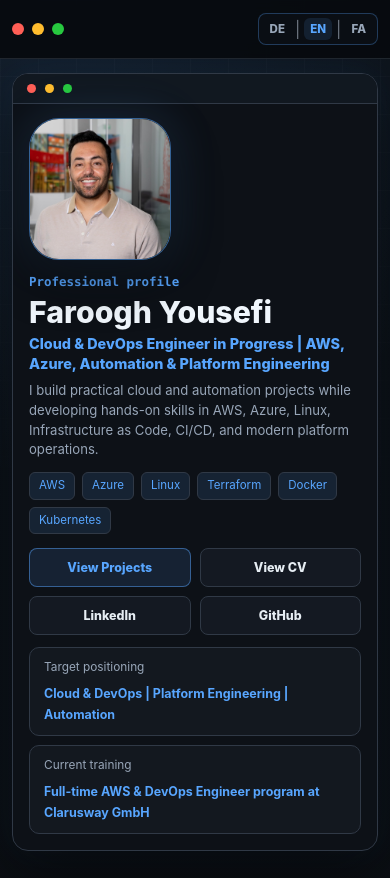
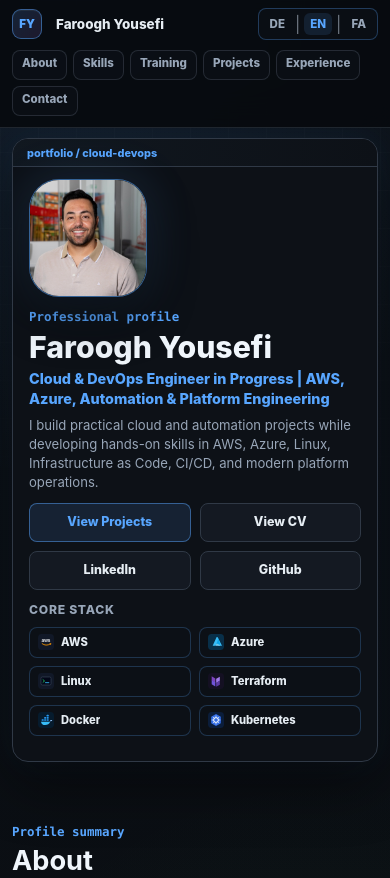
Before and after one commit to farooghyousefi/portfolio, a plain HTML site: page index.html in a window 390 px wide. Shown: the top 878 px of the page. Drawn offline with Linux system fonts and the light colour scheme.

Commit message:
Refine OS neutral mobile portfolio design

```diff
--- a/index.html
+++ b/index.html
@@ -9,7 +9,7 @@ content="Portfolio of Faroogh Yousefi, Berlin-based Cloud and DevOps Engineer in
 />
 <title>Faroogh Yousefi | Cloud & DevOps Engineer in Progress</title>
 <link rel="canonical" href="https://farooghyousefi.com/" />
-<link rel="stylesheet" href="styles.css?v=20260618-training-date-meta" />
+<link rel="stylesheet" href="styles.css?v=20260618-os-neutral-mobile" />
 <script>
 window.va = window.va || function () { (window.vaq = window.vaq || []).push(arguments); };
 </script>
@@ -19,9 +19,7 @@ window.va = window.va || function () { (window.vaq = window.vaq || []).push(argu
 <header class="site-header">
 <nav class="terminal-nav section-shell" aria-label="Primary navigation">
 <a class="brand" href="#top" aria-label="Faroogh Yousefi home">
-<span class="terminal-dot red" aria-hidden="true"></span>
-<span class="terminal-dot yellow" aria-hidden="true"></span>
-<span class="terminal-dot green" aria-hidden="true"></span>
+<span class="brand-mark" aria-hidden="true">FY</span>
 <span class="brand-text">Faroogh Yousefi</span>
 </a>
 
@@ -50,10 +48,8 @@ window.va = window.va || function () { (window.vaq = window.vaq || []).push(argu
 <section class="hero section-shell" aria-labelledby="hero-title">
 <div class="terminal-window">
 <div class="terminal-titlebar" aria-hidden="true">
-<span class="terminal-dot red"></span>
-<span class="terminal-dot yellow"></span>
-<span class="terminal-dot green"></span>
-<span class="terminal-path">~/portfolio/cloud-devops</span>
+<span class="terminal-path">portfolio / cloud-devops</span>
+<span class="shell-state">Berlin based · cloud & automation</span>
 </div>
 
 <div class="terminal-body">
@@ -67,22 +63,23 @@ I build practical cloud and automation projects while developing hands-on skills
 Linux, Infrastructure as Code, CI/CD, and modern platform operations.
 </p>
 
-<ul class="tech-pills" aria-label="Target technologies">
-<li>AWS</li>
-<li>Azure</li>
-<li>Linux</li>
-<li>Terraform</li>
-<li>Docker</li>
-<li>Kubernetes</li>
-<li>Jenkins</li>
-<li>CI/CD</li>
-</ul>
-
 <div class="hero-actions" aria-label="Hero actions">
 <a class="button primary" href="#projects" data-i18n="hero.viewProjects">View Projects</a>
 <a class="button secondary" href="assets/Faroogh-Yousefi-CV.pdf" target="_blank" rel="noopener noreferrer" data-i18n="hero.viewCv">View CV</a>
 <a class="button secondary" href="https://www.linkedin.com/in/farooghyousefi/" target="_blank" rel="noreferrer">LinkedIn</a>
 <a class="button secondary" href="https://github.com/farooghyousefi" target="_blank" rel="noreferrer">GitHub</a>
+</div>
+
+<div class="hero-stack" aria-label="Core technology stack">
+<span data-i18n="labels.coreStack">Core stack</span>
+<ul>
+<li><img src="assets/icons/aws.svg" alt="" aria-hidden="true" /><span data-i18n="stack.items.aws">AWS</span></li>
+<li><img src="assets/icons/azure.svg" alt="" aria-hidden="true" /><span data-i18n="stack.items.azure">Azure</span></li>
+<li><img src="assets/icons/linux.svg" alt="" aria-hidden="true" /><span data-i18n="stack.items.linux">Linux</span></li>
+<li><img src="assets/icons/terraform.svg" alt="" aria-hidden="true" /><span data-i18n="stack.items.terraform">Terraform</span></li>
+<li><img src="assets/icons/docker.svg" alt="" aria-hidden="true" /><span data-i18n="stack.items.docker">Docker</span></li>
+<li><img src="assets/icons/kubernetes.svg" alt="" aria-hidden="true" /><span data-i18n="stack.items.kubernetes">Kubernetes</span></li>
+</ul>
 </div>
 </div>
 
@@ -495,6 +492,6 @@ rel="noreferrer"
 <p data-i18n="footer.text">© 2026 Faroogh Yousefi. Cloud, DevOps & Automation Portfolio.</p>
 </footer>
 
-<script src="script.js?v=20260618-training-date-meta"></script>
+<script src="script.js?v=20260618-os-neutral-mobile"></script>
 </body>
 </html>
--- a/script.js
+++ b/script.js
@@ -44,6 +44,7 @@ const translations = {
       about: "Profile summary",
       skills: "Core capabilities",
       stack: "Technology focus",
+      coreStack: "Core stack",
       training: "Current learning path",
       projects: "Selected work",
       experience: "Experience overview",
@@ -275,6 +276,7 @@ const translations = {
       about: "Kurzprofil",
       skills: "Kernkompetenzen",
       stack: "Technologiefokus",
+      coreStack: "Kern-Stack",
       training: "Aktueller Lernpfad",
       projects: "Ausgewählte Arbeiten",
       experience: "Beruflicher Überblick",
@@ -504,6 +506,7 @@ const translations = {
       about: "خلاصه پروفایل",
       skills: "توانمندی های اصلی",
       stack: "تمرکز فناوری",
+      coreStack: "استک اصلی",
       training: "مسیر یادگیری فعلی",
       projects: "نمونه کارهای منتخب",
       experience: "نمای کلی سوابق",
--- a/styles.css
+++ b/styles.css
@@ -98,6 +98,21 @@ a {
   direction: ltr;
 }
 
+.brand-mark {
+  display: inline-grid;
+  width: 34px;
+  height: 34px;
+  place-items: center;
+  border: 1px solid rgba(88, 166, 255, 0.48);
+  border-radius: 10px;
+  background: linear-gradient(135deg, rgba(88, 166, 255, 0.16), rgba(192, 132, 252, 0.12));
+  color: var(--blue);
+  font-size: 0.82rem;
+  font-weight: 900;
+  letter-spacing: 0;
+  box-shadow: inset 0 1px 0 rgba(255, 255, 255, 0.06);
+}
+
 .brand-text {
   margin-left: 8px;
   font-weight: 800;
@@ -185,18 +200,25 @@ a {
 .terminal-titlebar {
   display: flex;
   align-items: center;
-  gap: 9px;
+  justify-content: space-between;
+  gap: 18px;
   min-height: 48px;
   padding: 0 24px;
   border-bottom: 1px solid var(--line);
-  background: #111820;
+  background: linear-gradient(90deg, rgba(17, 24, 32, 0.98), rgba(13, 17, 23, 0.94));
   direction: ltr;
 }
 
 .terminal-path {
-  margin-left: auto;
+  color: var(--blue);
+  font-size: 0.78rem;
+  font-weight: 850;
+}
+
+.shell-state {
   color: var(--muted);
   font-size: 0.78rem;
+  font-weight: 750;
 }
 
 .terminal-body {
@@ -291,6 +313,55 @@ h1 {
   display: flex;
   flex-wrap: wrap;
   gap: 12px;
+}
+
+.hero-stack {
+  display: grid;
+  gap: 10px;
+  margin-top: 22px;
+}
+
+.hero-stack > span {
+  color: var(--muted);
+  font-size: 0.76rem;
+  font-weight: 850;
+  letter-spacing: 0.06em;
+  text-transform: uppercase;
+}
+
+.hero-stack ul {
+  display: flex;
+  flex-wrap: wrap;
+  gap: 8px;
+  padding: 0;
+  margin: 0;
+  list-style: none;
+}
+
+.hero-stack li {
+  display: inline-flex;
+  align-items: center;
+  gap: 7px;
+  min-height: 34px;
+  padding: 6px 9px;
+  border: 1px solid rgba(88, 166, 255, 0.24);
+  border-radius: 8px;
+  background: rgba(13, 17, 23, 0.72);
+  color: var(--text);
+  font-size: 0.78rem;
+  font-weight: 800;
+}
+
+.hero-stack img {
+  width: 18px;
+  height: 18px;
+  object-fit: contain;
+}
+
+.hero-stack li span {
+  overflow: hidden;
+  text-overflow: ellipsis;
+  white-space: nowrap;
 }
 
 .button {
@@ -546,38 +617,38 @@ section:not(.hero) {
 
 .icon-grid {
   display: grid;
-  grid-template-columns: repeat(auto-fit, minmax(126px, 1fr));
-  gap: 14px;
+  grid-template-columns: repeat(auto-fit, minmax(118px, 1fr));
+  gap: 10px;
 }
 
 .icon-card {
   display: flex;
-  min-height: 144px;
+  min-height: 108px;
   align-items: center;
   justify-content: center;
   flex-direction: column;
-  gap: 14px;
-  padding: 18px 14px;
+  gap: 10px;
+  padding: 14px 12px;
   box-shadow:
-    0 18px 44px rgba(0, 0, 0, 0.26),
+    0 12px 30px rgba(0, 0, 0, 0.22),
     inset 0 1px 0 rgba(255, 255, 255, 0.03);
   text-align: center;
-  transition: border-color 160ms ease, box-shadow 160ms ease, transform 160ms ease;
+  transition: border-color 160ms ease, box-shadow 160ms ease, background 160ms ease;
 }
 
 .icon-card:hover {
   border-color: rgba(88, 166, 255, 0.66);
   box-shadow:
-    0 20px 54px rgba(0, 0, 0, 0.34),
+    0 16px 36px rgba(0, 0, 0, 0.28),
     0 0 26px rgba(88, 166, 255, 0.12),
     inset 0 1px 0 rgba(255, 255, 255, 0.04);
-  transform: translateY(-3px);
+  background: rgba(21, 26, 34, 0.92);
 }
 
 .icon-card img {
   display: block;
-  width: 64px;
-  height: 64px;
+  width: 44px;
+  height: 44px;
   object-fit: contain;
 }
 
@@ -650,21 +721,24 @@ html[dir="rtl"] .stack-heading p:last-child {
   display: block;
   margin-bottom: 8px;
   color: var(--blue);
-  font-size: 0.82rem;
+  font-size: 0.76rem;
   font-weight: 850;
-  line-height: 1.7;
+  line-height: 1.55;
 }
 
 .training-card .company,
 .company {
   color: var(--violet);
+  font-size: 0.9rem;
   font-weight: 850;
+  line-height: 1.55;
 }
 
 .education-card h4 {
   margin: 0 0 10px;
   color: #f0f6fc;
-  font-size: 1rem;
+  font-size: 1.08rem;
+  font-weight: 800;
   line-height: 1.4;
 }
 
@@ -950,28 +1024,36 @@ html[dir="rtl"] .brand-text {
   }
 
   .terminal-nav {
-    min-height: 58px;
+    display: grid;
+    grid-template-columns: minmax(0, 1fr) auto;
+    min-height: auto;
     align-items: center;
-    flex-direction: row;
-    padding: 8px 0;
+    gap: 8px 10px;
+    padding: 8px 0 10px;
   }
 
   .brand {
-    flex: 0 0 auto;
+    min-width: 0;
   }
 
-  .brand-text,
-  .terminal-path,
-  .nav-links {
-    display: none;
+  .brand-text {
+    display: block;
+    overflow: hidden;
+    margin-left: 6px;
+    font-size: 0.84rem;
+    text-overflow: ellipsis;
+    white-space: nowrap;
+  }
+
+  .brand-mark {
+    width: 30px;
+    height: 30px;
+    border-radius: 9px;
+    font-size: 0.72rem;
   }
 
   .nav-actions {
-    width: auto;
-    align-items: center;
-    flex-direction: row;
-    gap: 0;
-    margin-left: auto;
+    display: contents;
   }
 
   html[dir="rtl"] .nav-actions {
@@ -979,7 +1061,44 @@ html[dir="rtl"] .brand-text {
     margin-left: 0;
   }
 
+  .nav-links {
+    display: flex;
+    grid-column: 1 / -1;
+    grid-row: 2;
+    width: 100%;
+    gap: 6px;
+    overflow-x: auto;
+    padding: 2px 0 1px;
+    color: var(--text);
+    scrollbar-width: none;
+    -webkit-overflow-scrolling: touch;
+  }
+
+  .nav-links::-webkit-scrollbar {
+    display: none;
+  }
+
+  .nav-links a {
+    flex: 0 0 auto;
+    min-height: 30px;
+    padding: 7px 9px;
+    border: 1px solid rgba(132, 148, 170, 0.22);
+    border-radius: 8px;
+    background: rgba(13, 17, 23, 0.76);
+    color: var(--muted);
+    font-size: 0.72rem;
+    font-weight: 800;
+    line-height: 1;
+  }
+
+  .nav-links a:hover {
+    color: var(--blue);
+  }
+
   .language-switcher {
+    grid-column: 2;
+    grid-row: 1;
+    justify-self: end;
     gap: 4px;
     padding: 4px 5px;
     border-color: rgba(88, 166, 255, 0.3);
@@ -992,7 +1111,7 @@ html[dir="rtl"] .brand-text {
   }
 
   .hero {
-    padding: 14px 0 22px;
+    padding: 10px 0 18px;
   }
 
   .terminal-window {
@@ -1003,31 +1122,34 @@ html[dir="rtl"] .brand-text {
   }
 
   .terminal-titlebar {
-    min-height: 30px;
+    min-height: 28px;
     padding-inline: 14px;
   }
 
-  .terminal-titlebar .terminal-dot {
-    width: 9px;
-    height: 9px;
+  .terminal-path {
+    font-size: 0.68rem;
+  }
+
+  .shell-state {
+    display: none;
   }
 
   .terminal-body {
-    padding: 14px 16px 16px;
+    padding: 12px 16px 14px;
   }
 
   .hero-grid {
     display: flex;
     align-items: flex-start;
     flex-direction: column;
-    gap: 12px;
-    margin-bottom: 12px;
+    gap: 10px;
+    margin-bottom: 10px;
   }
 
   .photo-card {
     order: -1;
-    width: 142px;
-    max-width: 142px;
+    width: 118px;
+    max-width: 118px;
     aspect-ratio: 1;
     justify-self: start;
     margin-bottom: 2px;
@@ -1068,23 +1190,9 @@ html[dir="rtl"] .brand-text {
 
   .hero-text {
     max-width: 32rem;
-    margin-bottom: 12px;
+    margin-bottom: 10px;
     font-size: 0.82rem;
-    line-height: 1.5;
-  }
-
-  .tech-pills {
-    gap: 7px;
-    margin-bottom: 14px;
-  }
-
-  .tech-pills li {
-    padding: 7px 9px;
-    font-size: 0.72rem;
-  }
-
-  .tech-pills li:nth-child(n + 7) {
-    display: none;
+    line-height: 1.45;
   }
 
   .hero-actions,
@@ -1106,7 +1214,7 @@ html[dir="rtl"] .brand-text {
   }
 
   .status-grid {
-    gap: 9px;
+    display: none;
   }
 
   .status-card {
@@ -1139,17 +1247,27 @@ html[dir="rtl"] .brand-text {
   }
 
   .icon-grid {
-    grid-template-columns: repeat(2, minmax(0, 1fr));
+    display: flex;
+    overflow-x: auto;
+    gap: 9px;
+    padding-bottom: 2px;
+    scrollbar-width: none;
+    -webkit-overflow-scrolling: touch;
+  }
+
+  .icon-grid::-webkit-scrollbar {
+    display: none;
   }
 
   .icon-card {
-    min-height: 128px;
-    padding: 16px 10px;
+    flex: 0 0 98px;
+    min-height: 96px;
+    padding: 12px 8px;
   }
 
   .icon-card img {
-    width: 54px;
-    height: 54px;
+    width: 38px;
+    height: 38px;
   }
 
   .icon-card span {
@@ -1158,6 +1276,38 @@ html[dir="rtl"] .brand-text {
 
   section:not(.hero) {
     padding: 44px 0;
+  }
+
+  .hero-stack {
+    margin-top: 12px;
+  }
+
+  .hero-stack ul {
+    display: grid;
+    grid-template-columns: repeat(2, minmax(0, 1fr));
+    flex-wrap: initial;
+    overflow-x: visible;
+    padding-bottom: 1px;
+  }
+
+  .hero-stack li {
+    min-width: 0;
+    min-height: 31px;
+    padding: 5px 8px;
+    font-size: 0.7rem;
+  }
+
+  .hero-stack img {
+    width: 16px;
+    height: 16px;
+  }
+}
+
+@media (hover: none) and (pointer: coarse) {
+  .button:hover,
+  .contact-card:hover,
+  .icon-card:hover {
+    transform: none;
   }
 }
 
```
